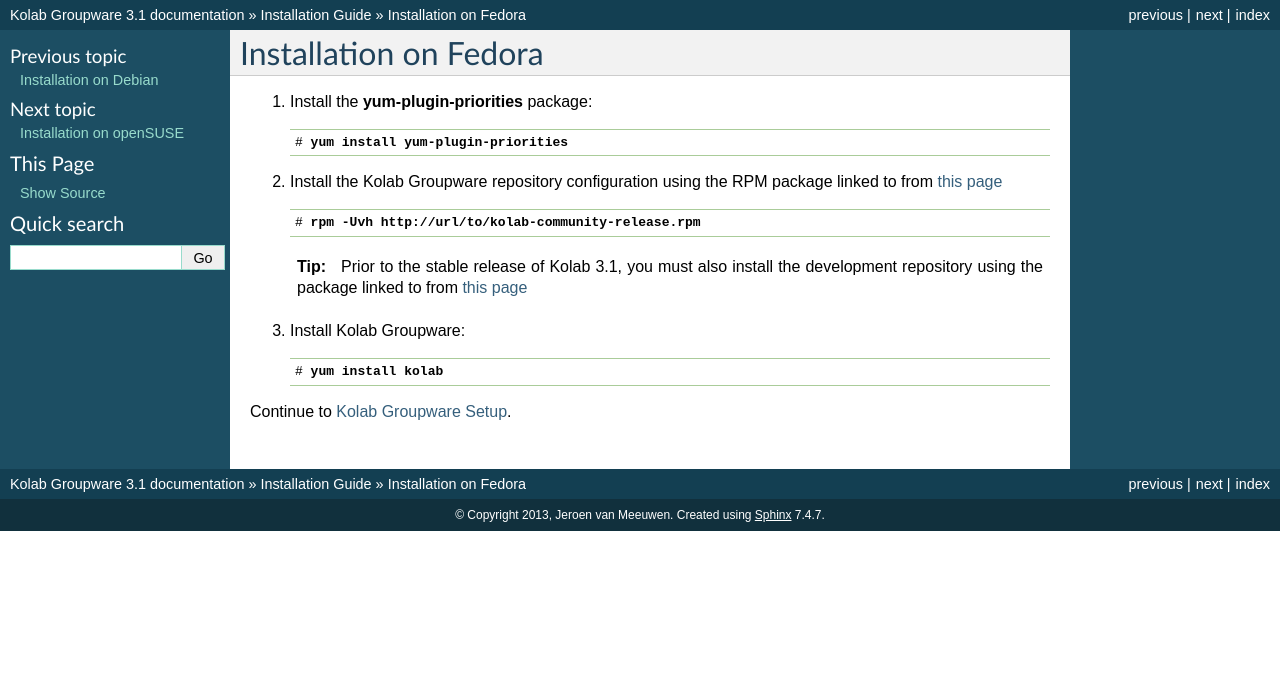
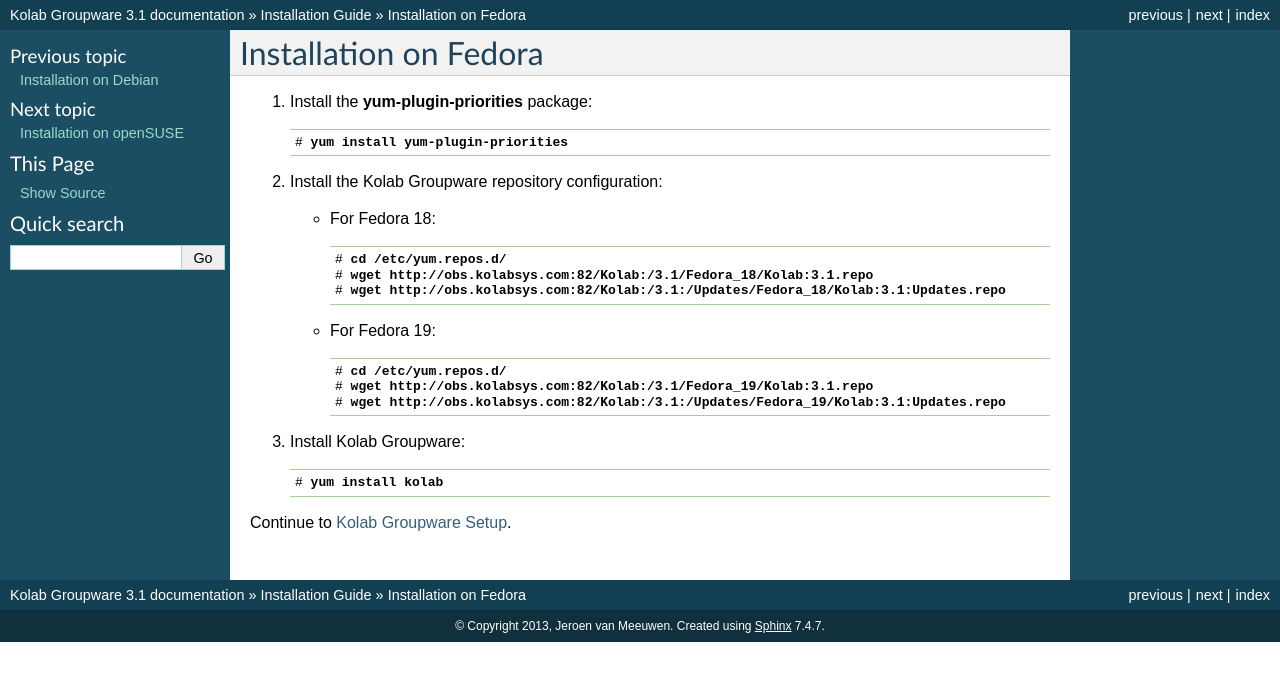
Before and after one commit to kanarip/kolab-docs, a Sphinx documentation site: the page built from source/installation-guide/fedora.rst, in a window 1280 px wide. Shown: the top 681 px of the page. Built offline with Sphinx 7.4.7, drawn with Linux system fonts in a browser that asks for light colours.

Commit message:
Change CentOS and Fedora default configuration to OBS

```diff
--- a/source/installation-guide/fedora.rst
+++ b/source/installation-guide/fedora.rst
@@ -9,18 +9,23 @@
         # :command:`yum install yum-plugin-priorities`
 
 
-2.  Install the Kolab Groupware repository configuration using the RPM package
-    linked to from `this page <http://mirror.kolabsys.com/pub/fedora/kolab-3.1/f19/development/i386/repoview/kolab-3.1-community-release.html>`_
+2.  Install the Kolab Groupware repository configuration:
 
-    .. parsed-literal::
+    *   For Fedora 18:
 
-        # :command:`rpm -Uvh http://url/to/kolab-community-release.rpm`
+        .. parsed-literal::
 
-    .. tip::
+            # :command:`cd /etc/yum.repos.d/`
+            # :command:`wget http://obs.kolabsys.com:82/Kolab:/3.1/Fedora_18/Kolab:3.1.repo`
+            # :command:`wget http://obs.kolabsys.com:82/Kolab:/3.1:/Updates/Fedora_18/Kolab:3.1:Updates.repo`
 
-        Prior to the stable release of Kolab 3.1, you must also install the
-        development repository using the package linked to from
-        `this page <http://mirror.kolabsys.com/pub/fedora/kolab-3.1/f19/development/i386/repoview/kolab-3.1-community-release-development.html>`_
+    *   For Fedora 19:
+
+        .. parsed-literal::
+
+            # :command:`cd /etc/yum.repos.d/`
+            # :command:`wget http://obs.kolabsys.com:82/Kolab:/3.1/Fedora_19/Kolab:3.1.repo`
+            # :command:`wget http://obs.kolabsys.com:82/Kolab:/3.1:/Updates/Fedora_19/Kolab:3.1:Updates.repo`
 
 3.  Install Kolab Groupware:
 
```
Also changed, not shown: source/installation-guide/centos.rst (+6 -11 lines).
